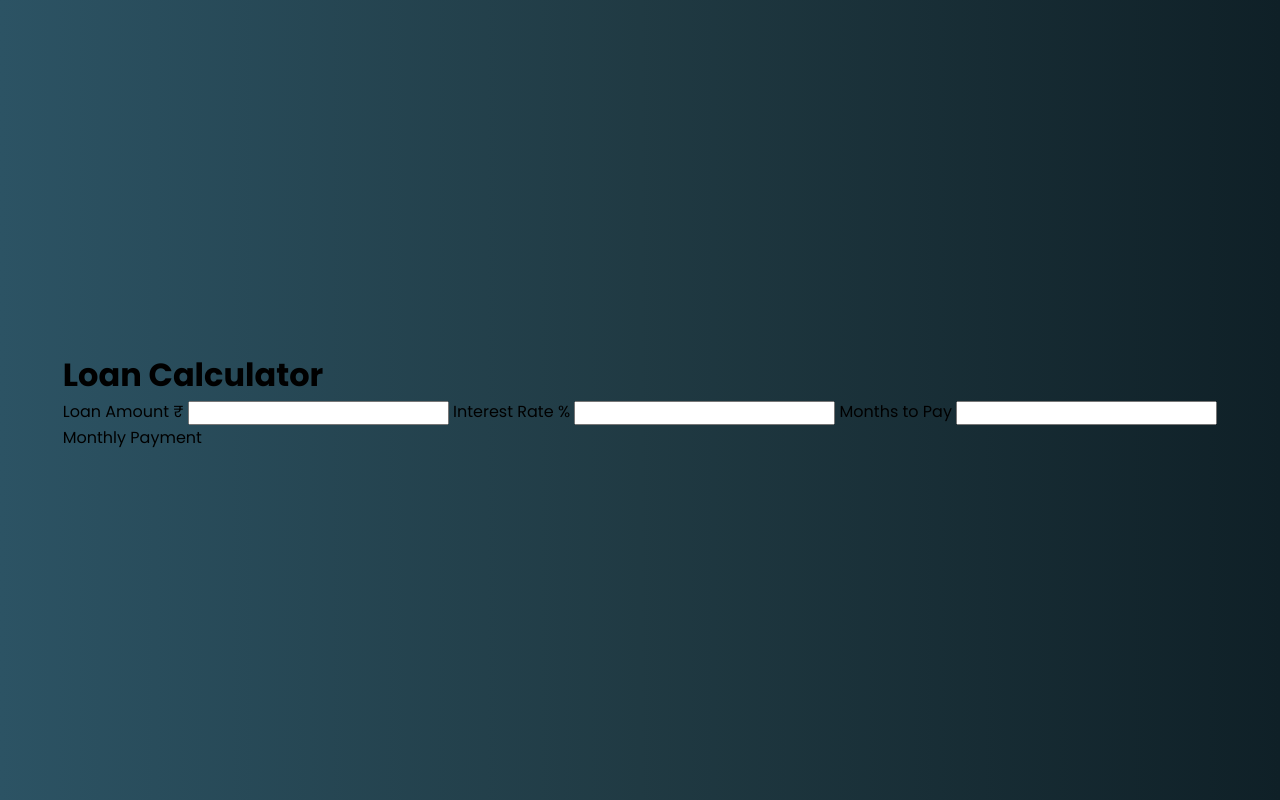
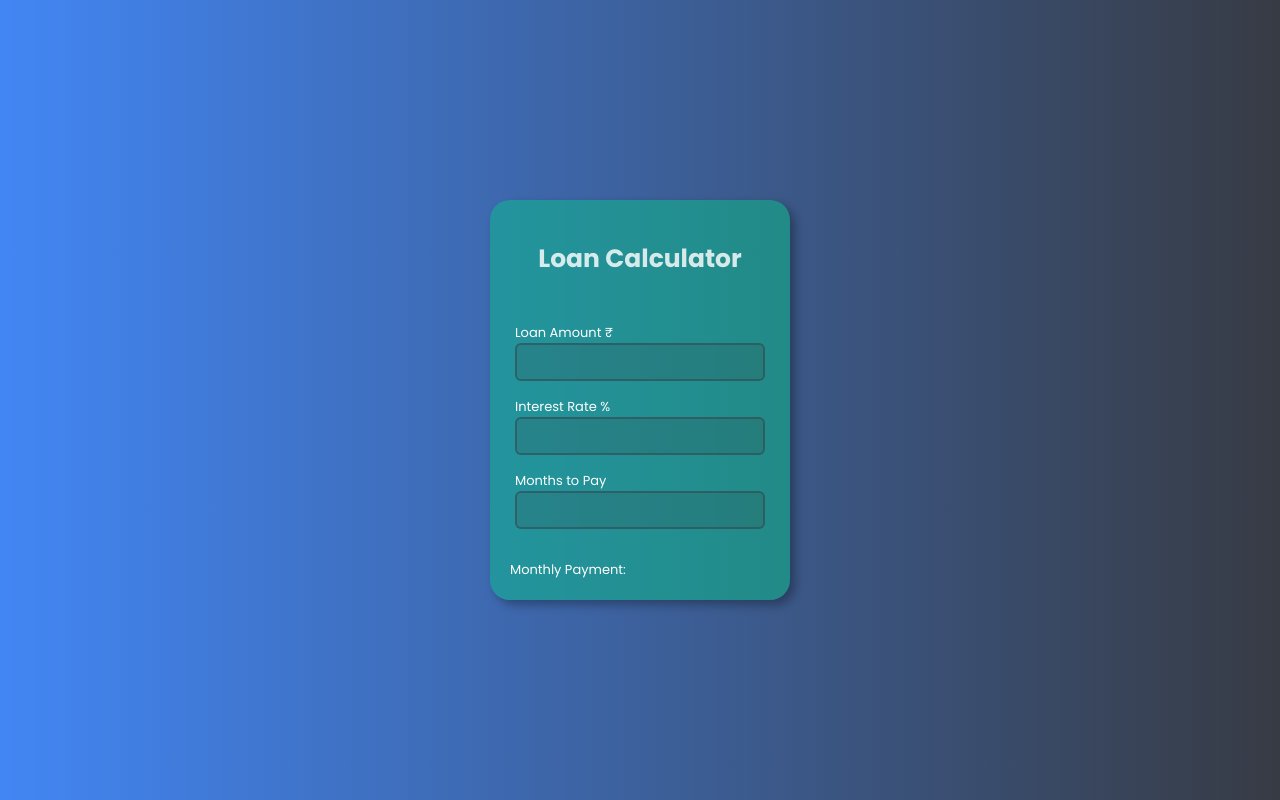
Before and after one commit to thekiranmahajan/emi-calculator, a plain HTML site: page index.html in a window 1280 px wide. Drawn offline with Linux system fonts and the light colour scheme.

Commit message:
done with styling✅

```diff
--- a/index.html
+++ b/index.html
@@ -27,7 +27,7 @@
           <input id="month" type="number" />
         </label>
       </div>
-      <p>Monthly Payment<span id="emi"></span></p>
+      <p>Monthly Payment: <span id="emi"></span></p>
     </div>
     <script src="index.js"></script>
   </body>
--- a/style.css
+++ b/style.css
@@ -13,7 +13,65 @@ body {
   display: flex;
   align-items: center;
   justify-content: center;
-  background: #0f2027;
-  background: -webkit-linear-gradient(to right, #2c5364, #203a43, #0f2027);
-  background: linear-gradient(to right, #2c5364, #203a43, #0f2027);
+  background: #373b44;
+  background: -webkit-linear-gradient(to right, #4286f4, #373b44);
+  color: white;
+  background: linear-gradient(to right, #4286f4, #373b44);
 }
+.container {
+  height: 400px;
+  width: 300px;
+  display: flex;
+  align-items: center;
+  padding: 20px;
+  flex-direction: column;
+  background-color: #03c98772;
+  border-radius: 20px;
+  /* backdrop-filter: blur(10px); */
+  box-shadow: 5px 5px 10px rgba(0, 0, 0, 0.3);
+}
+.heading {
+  color: rgba(255, 255, 255, 0.814);
+  font-size: 25px;
+  margin: 20px 0px;
+}
+.input-container {
+  display: flex;
+  align-items: center;
+  flex-direction: column;
+  justify-content: center;
+  width: 100%;
+  height: 70%;
+  gap: 20px;
+  padding: 5px;
+}
+.input-container > label {
+  width: 100%;
+  font-size: small;
+}
+.input-container > label > input {
+  width: 100%;
+  height: 70%;
+  border: 2px solid #373b4476;
+  border-radius: 6px;
+  background-color: #373b442f;
+  outline: none;
+  padding: 5px 20px;
+  color: white;
+  font-weight: 700;
+}
+.container > p {
+  font-size: small;
+  width: 100%;
+  margin-top: 10px;
+}
+
+input::-webkit-outer-spin-button,
+input::-webkit-inner-spin-button {
+  -webkit-appearance: none;
+  margin: 0;
+}
+
+input[type="number"] {
+  -moz-appearance: textfield;
+}
```
Also changed, not shown: images/bg.png (deleted).
